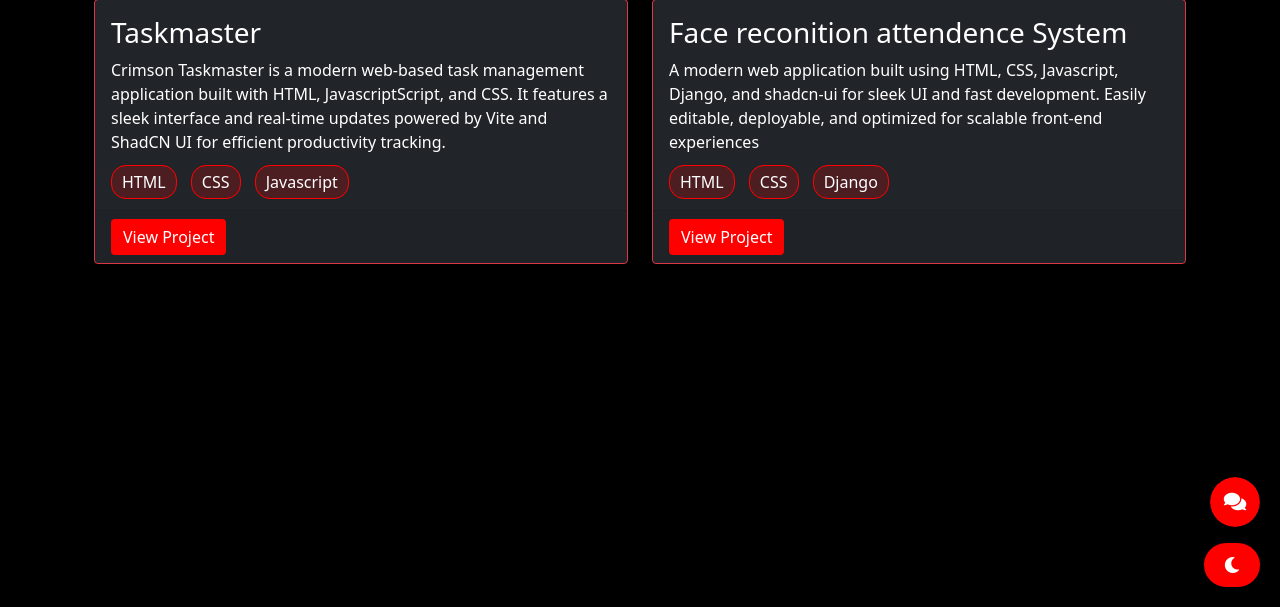
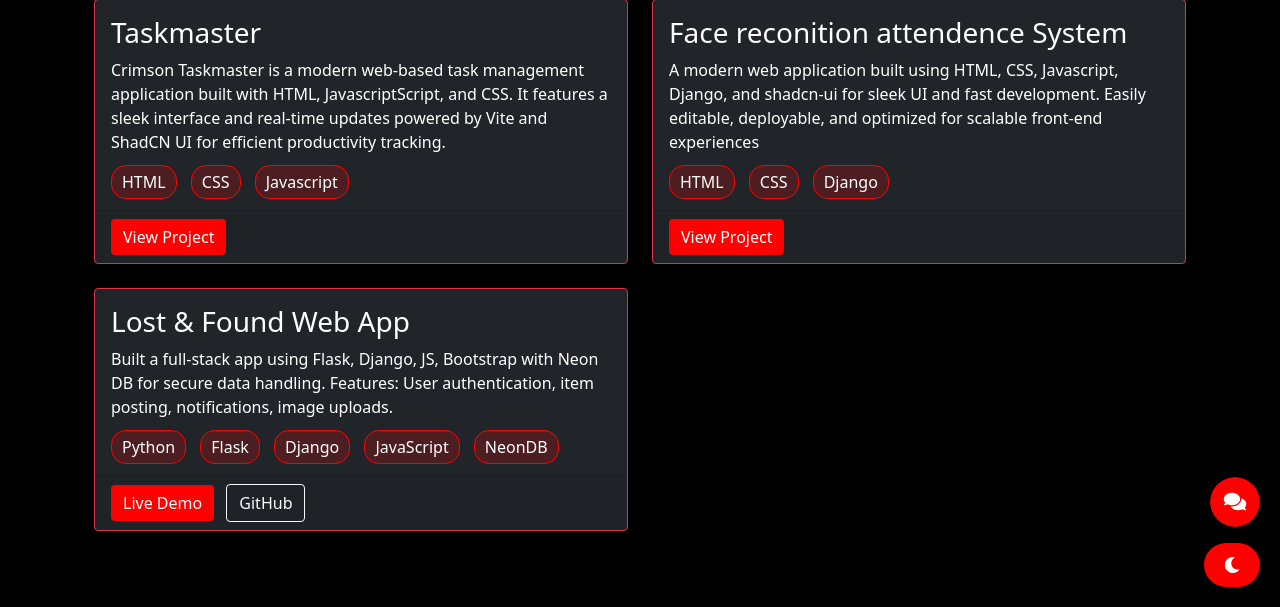
Before and after one commit to abhichavan32/portfolio, a Django app: page /projects/ in a window 1280 px wide. Shown: the part 193-800 px from the top of the page. Run offline with Django 5.2, Linux system fonts and the light colour scheme.

Commit message:
Your commit message here

```diff
--- a/main/templates/main/projects.html
+++ b/main/templates/main/projects.html
@@ -43,6 +43,28 @@
                 </div>
             </div>
         </div>
+
+        <div class="col-md-6 mb-4 animate__animated animate__zoomIn">
+            <div class="project-card">
+                <div class="card bg-dark text-white border-danger h-100">
+                    <div class="card-body">
+                        <h3 class="card-title">Lost & Found Web App</h3>
+                        <p class="card-text">Built a full-stack app using Flask, Django, JS, Bootstrap with Neon DB for secure data handling. Features: User authentication, item posting, notifications, image uploads.</p>
+                        <div class="mt-3">
+                            <span class="tech-badge">Python</span>
+                            <span class="tech-badge">Flask</span>
+                            <span class="tech-badge">Django</span>
+                            <span class="tech-badge">JavaScript</span>
+                            <span class="tech-badge">NeonDB</span>
+                        </div>
+                    </div>
+                    <div class="card-footer">
+                        <a href="https://lostandfound-wu41.onrender.com" class="btn btn-custom">Live Demo</a>
+                        <a href="https://github.com/abhichavan32/lostandfound" class="btn btn-outline-light ms-2">GitHub</a>
+                    </div>
+                </div>
+            </div>
+        </div>
     </div>
 </div>
 
```
